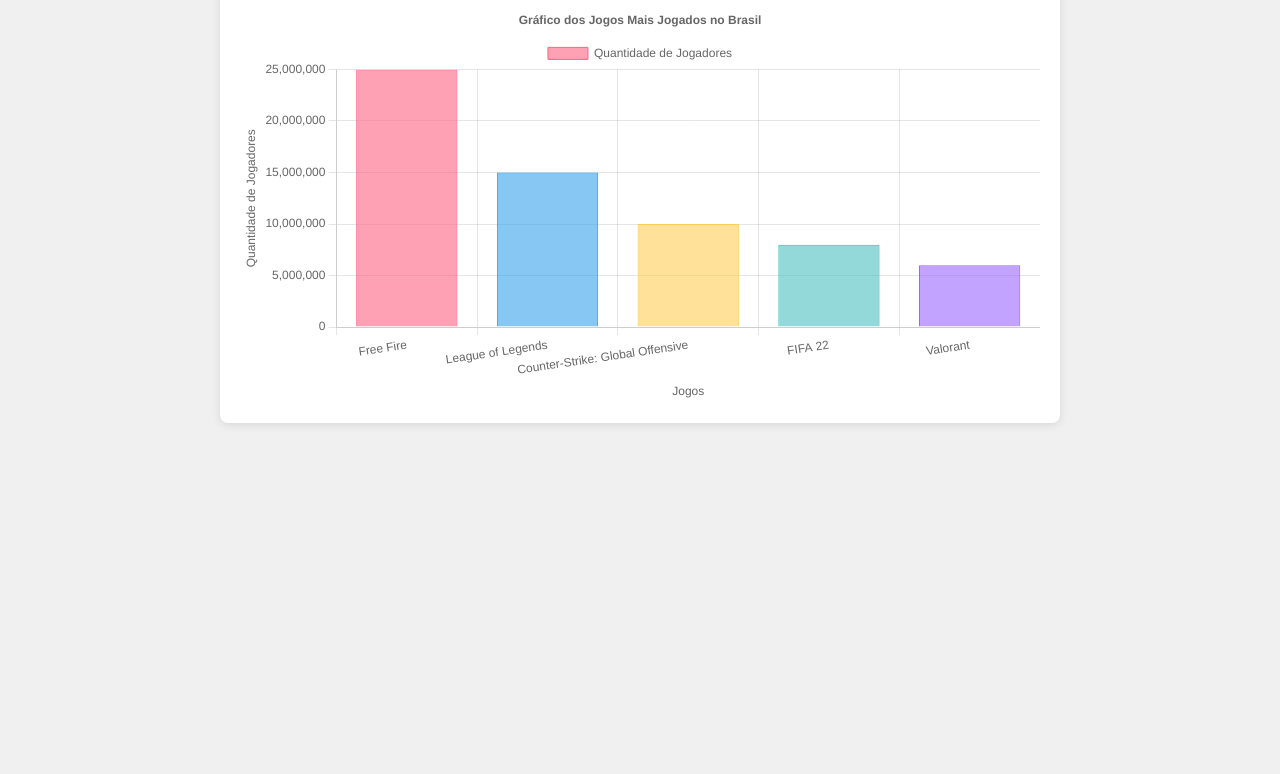
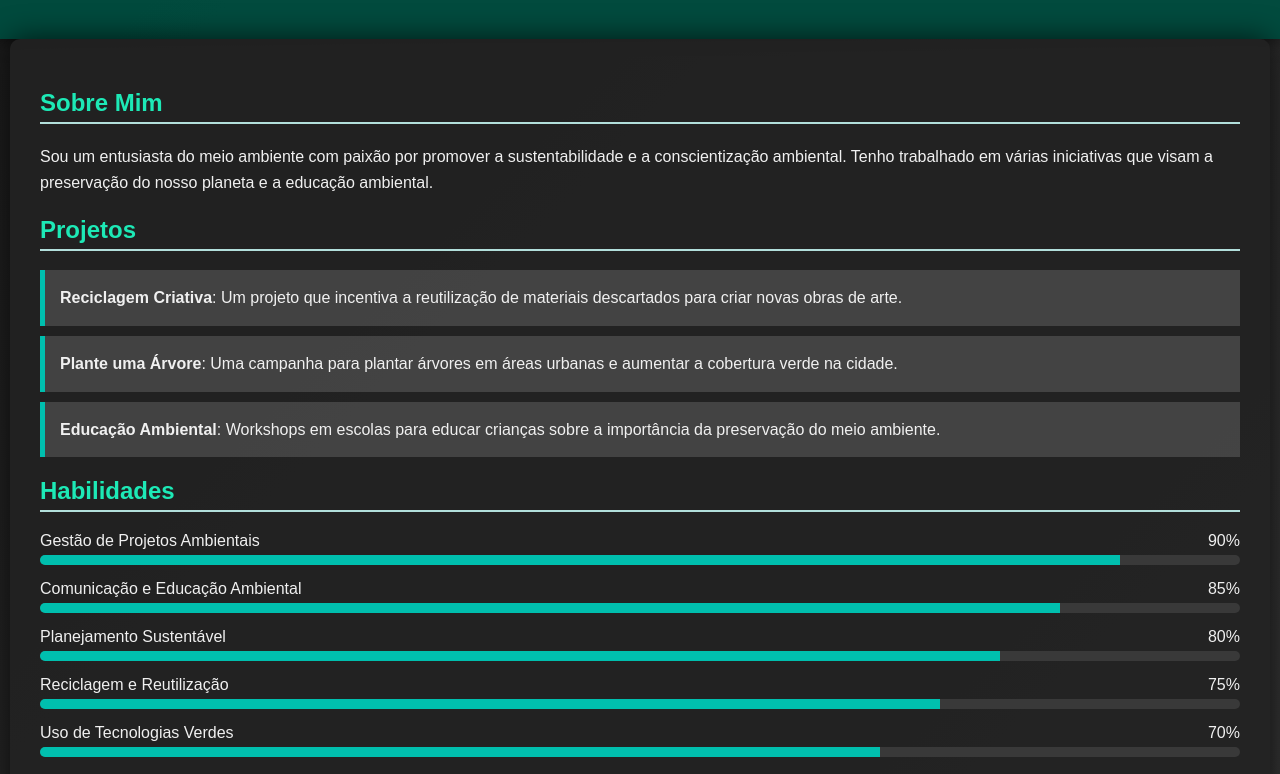
Before and after one commit to cleitindaxj6/Jogos, a plain HTML site: page index.html in a window 1280 px wide. Shown: the part 117-891 px from the top of the page. Before the commit the page ends 800 px from the top, so only its background shows below. Drawn offline with nearby package versions, Linux system fonts and the light colour scheme.

Commit message:
Add files via upload

```diff
--- a/index.html
+++ b/index.html
@@ -3,104 +3,230 @@
 <head>
     <meta charset="UTF-8">
     <meta name="viewport" content="width=device-width, initial-scale=1.0">
-    <title>Gráfico de Jogos Populares no Brasil</title>
+    <title>Portfólio Ambiental</title>
     <style>
         body {
-            font-family: Arial, sans-serif;
-            background-color: #f0f0f0;
+            font-family: 'Arial', sans-serif;
             margin: 0;
+            padding: 0;
+            background: linear-gradient(135deg, #1a1a1a, #3a3a3a);
+            color: #f0f0f0;
+        }
+        header {
+            background-color: rgba(0, 77, 64, 0.95);
             padding: 20px;
+            text-align: center;
+            box-shadow: 0 2px 15px rgba(0, 0, 0, 0.6);
         }
-
+        nav {
+            margin: 20px 0;
+        }
+        nav a {
+            margin: 0 15px;
+            color: #b2dfdb;
+            text-decoration: none;
+            font-weight: bold;
+            transition: color 0.3s, transform 0.3s;
+        }
+        nav a:hover {
+            color: #ffffff;
+            transform: scale(1.05);
+        }
         .container {
-            max-width: 800px;
+            max-width: 1200px;
             margin: auto;
-            background: white;
-            padding: 20px;
-            border-radius: 8px;
-            box-shadow: 0 2px 10px rgba(0, 0, 0, 0.1);
+            padding: 30px;
+            background: rgba(34, 34, 34, 0.9);
+            border-radius: 10px;
+            box-shadow: 0 0 30px rgba(0, 0, 0, 0.7);
         }
-
         h1 {
-            text-align: center;
-            color: #333;
+            color: #00bfae;
+            margin-bottom: 10px;
         }
-
-        canvas {
+        h2 {
+            color: #1de9b6;
+            border-bottom: 2px solid #b2dfdb;
+            padding-bottom: 5px;
             margin-top: 20px;
         }
+        p, li {
+            line-height: 1.6;
+        }
+        ul {
+            list-style-type: none;
+            padding: 0;
+        }
+        li {
+            background: rgba(255, 255, 255, 0.15);
+            margin: 10px 0;
+            padding: 15px;
+            border-left: 5px solid #00bfae;
+            transition: background 0.3s;
+        }
+        li:hover {
+            background: rgba(255, 255, 255, 0.25);
+        }
+        .footer {
+            text-align: center;
+            padding: 20px 0;
+            background-color: rgba(0, 77, 64, 0.95);
+            color: white;
+            position: relative;
+            bottom: 0;
+            width: 100%;
+            margin-top: 30px;
+        }
+        .gallery {
+            display: flex;
+            flex-wrap: wrap;
+            gap: 15px;
+            justify-content: center;
+            margin: 30px 0;
+        }
+        .gallery img {
+            width: calc(33% - 10px);
+            border-radius: 8px;
+            box-shadow: 0 2px 10px rgba(0, 0, 0, 0.5);
+            transition: transform 0.3s, box-shadow 0.3s;
+        }
+        .gallery img:hover {
+            transform: scale(1.05);
+            box-shadow: 0 4px 20px rgba(0, 0, 0, 0.7);
+        }
+        .cta {
+            text-align: center;
+            margin: 20px 0;
+            padding: 15px;
+            background-color: #00bfae;
+            color: white;
+            border-radius: 5px;
+            transition: background 0.3s, transform 0.3s;
+        }
+        .cta:hover {
+            background-color: #00897b;
+            transform: scale(1.02);
+        }
+        .skill {
+            margin: 15px 0;
+        }
+        .skill-name {
+            display: flex;
+            justify-content: space-between;
+            align-items: center;
+        }
+        .progress {
+            width: 100%;
+            background: rgba(255, 255, 255, 0.1);
+            border-radius: 5px;
+            overflow: hidden;
+            margin-top: 5px;
+        }
+        .progress-bar {
+            height: 10px;
+            background: #00bfae;
+            transition: width 0.4s;
+        }
+        @media (max-width: 768px) {
+            .gallery img {
+                width: calc(50% - 10px);
+            }
+        }
+        @media (max-width: 480px) {
+            .gallery img {
+                width: 100%;
+            }
+        }
     </style>
-    <script src="https://cdn.jsdelivr.net/npm/chart.js"></script>
 </head>
 <body>
-    <div class="container">
-        <h1>Jogos Mais Jogados no Brasil</h1>
-        <canvas id="jogosChart"></canvas>
-    </div>
-    <script>
-        const ctx = document.getElementById('jogosChart').getContext('2d');
 
-        const jogosData = {
-            labels: [
-                'Free Fire',
-                'League of Legends',
-                'Counter-Strike: Global Offensive',
-                'FIFA 22',
-                'Valorant'
-            ],
-            datasets: [{
-                label: 'Quantidade de Jogadores',
-                data: [25000000, 15000000, 10000000, 8000000, 6000000],
-                backgroundColor: [
-                    'rgba(255, 99, 132, 0.6)',
-                    'rgba(54, 162, 235, 0.6)',
-                    'rgba(255, 206, 86, 0.6)',
-                    'rgba(75, 192, 192, 0.6)',
-                    'rgba(153, 102, 255, 0.6)'
-                ],
-                borderColor: [
-                    'rgba(255, 99, 132, 1)',
-                    'rgba(54, 162, 235, 1)',
-                    'rgba(255, 206, 86, 1)',
-                    'rgba(75, 192, 192, 1)',
-                    'rgba(153, 102, 255, 1)'
-                ],
-                borderWidth: 1
-            }]
-        };
+<header>
+    <h1>Portfólio Ambiental</h1>
+    <nav>
+        <a href="#sobre">Sobre Mim</a>
+        <a href="#projetos">Projetos</a>
+        <a href="#habilidades">Habilidades</a>
+        <a href="#contato">Contato</a>
+    </nav>
+</header>
 
-        const jogosChart = new Chart(ctx, {
-            type: 'bar',
-            data: jogosData,
-            options: {
-                responsive: true,
-                scales: {
-                    y: {
-                        beginAtZero: true,
-                        title: {
-                            display: true,
-                            text: 'Quantidade de Jogadores'
-                        }
-                    },
-                    x: {
-                        title: {
-                            display: true,
-                            text: 'Jogos'
-                        }
-                    }
-                },
-                plugins: {
-                    legend: {
-                        display: true,
-                        position: 'top'
-                    },
-                    title: {
-                        display: true,
-                        text: 'Gráfico dos Jogos Mais Jogados no Brasil'
-                    }
-                }
-            }
-        });
-    </script>
-</body>
-</html>
+<div class="container">
+    <section id="sobre">
+        <h2>Sobre Mim</h2>
+        <p>Sou um entusiasta do meio ambiente com paixão por promover a sustentabilidade e a conscientização ambiental. Tenho trabalhado em várias iniciativas que visam a preservação do nosso planeta e a educação ambiental.</p>
+    </section>
+
+    <section id="projetos">
+        <h2>Projetos</h2>
+        <ul>
+            <li>
+                <strong>Reciclagem Criativa</strong>: Um projeto que incentiva a reutilização de materiais descartados para criar novas obras de arte.
+            </li>
+            <li>
+                <strong>Plante uma Árvore</strong>: Uma campanha para plantar árvores em áreas urbanas e aumentar a cobertura verde na cidade.
+            </li>
+            <li>
+                <strong>Educação Ambiental</strong>: Workshops em escolas para educar crianças sobre a importância da preservação do meio ambiente.
+            </li>
+        </ul>
+    </section>
+
+    <section id="habilidades">
+        <h2>Habilidades</h2>
+        <div class="skill">
+            <div class="skill-name">
+                <span>Gestão de Projetos Ambientais</span>
+                <span>90%</span>
+            </div>
+            <div class="progress">
+                <div class="progress-bar" style="width: 90%;"></div>
+            </div>
+        </div>
+        <div class="skill">
+            <div class="skill-name">
+                <span>Comunicação e Educação Ambiental</span>
+                <span>85%</span>
+            </div>
+            <div class="progress">
+                <div class="progress-bar" style="width: 85%;"></div>
+            </div>
+        </div>
+        <div class="skill">
+            <div class="skill-name">
+                <span>Planejamento Sustentável</span>
+                <span>80%</span>
+            </div>
+            <div class="progress">
+                <div class="progress-bar" style="width: 80%;"></div>
+            </div>
+        </div>
+        <div class="skill">
+            <div class="skill-name">
+                <span>Reciclagem e Reutilização</span>
+                <span>75%</span>
+            </div>
+            <div class="progress">
+                <div class="progress-bar" style="width: 75%;"></div>
+            </div>
+        </div>
+        <div class="skill">
+            <div class="skill-name">
+                <span>Uso de Tecnologias Verdes</span>
+                <span>70%</span>
+            </div>
+            <div class="progress">
+                <div class="progress-bar" style="width: 70%;"></div>
+            </div>
+        </div>
+    </section>
+
+    <section id="galeria">
+        <h2>Galeria</h2>
+        <div class="gallery">
+            <img src="https://via.placeholder.com/300x200?text=Projeto+1" alt="Projeto 1">
+            <img src="https://via.placeholder.com/300x200?text=Projeto+2" alt="Projeto 2">
+            <img src="https://via.placeholder.com/300x200?text=Projeto+3" alt="Projeto 3">
+            <img src="https://via.placeholder.com/300x200?text=Projeto+4" alt="Projeto 4">
+            <img src="https://via.placeholder.com/300x200?text=Projeto+5" alt="Projeto 5">
+            <img src="https://via.placeholder.com/300x200?text=Projeto+6" alt="Projeto 6">
```
